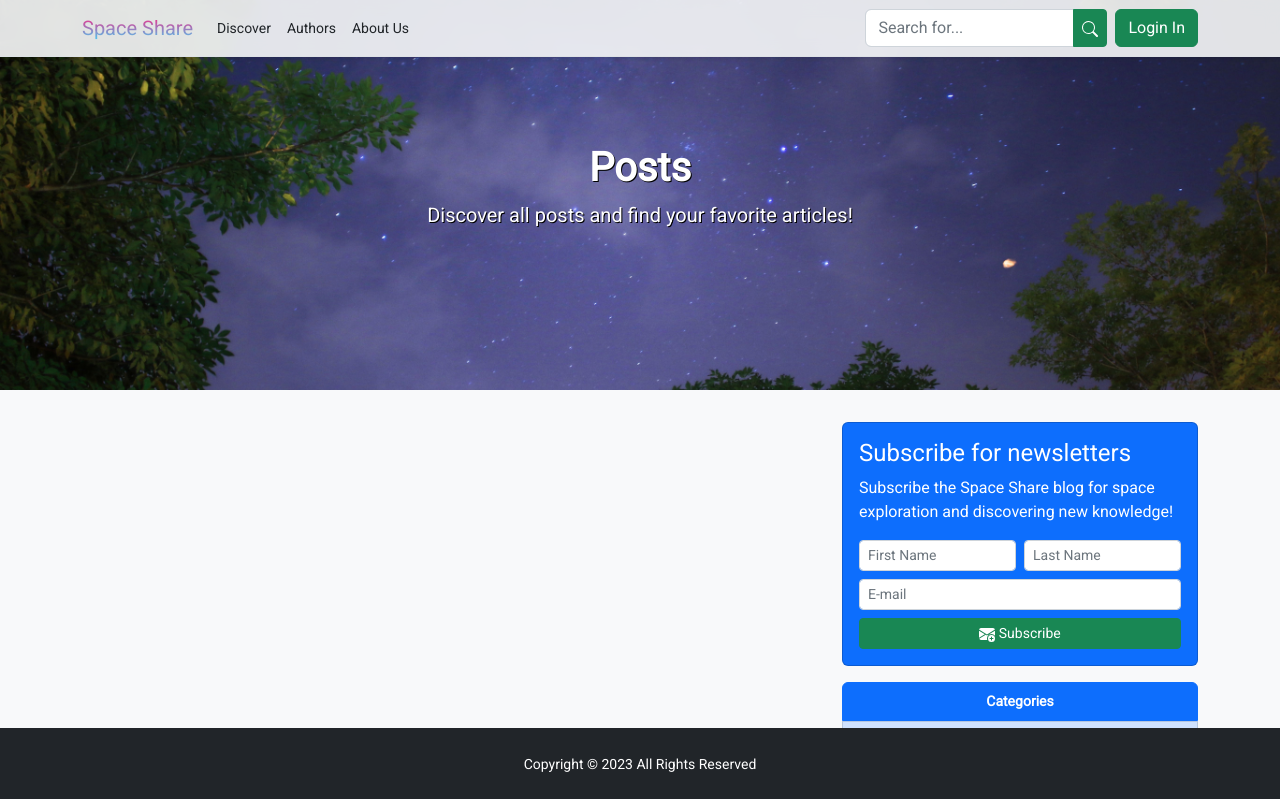
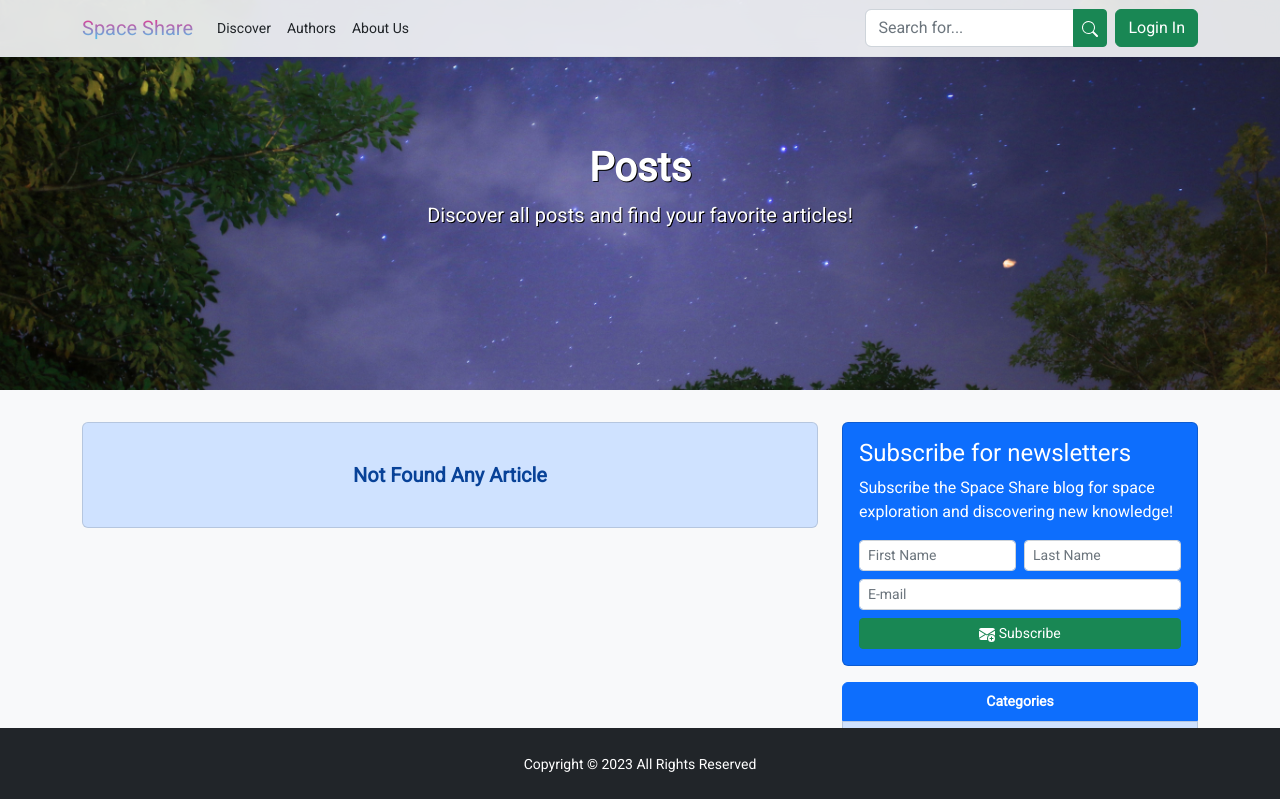
Before and after one commit to UltiPro/Space-Share, a Django app: a page that uses SpaceShare/Blog/templates/Blog/posts.html in a window 1280 px wide. Shown: the top 799 px of the page. Run offline with Django 4.2, Linux system fonts and the light colour scheme; data comes from the database, SQL or seed files in the repository.

Commit message:
Add posts not found

```diff
--- a/SpaceShare/Blog/templates/Blog/posts.html
+++ b/SpaceShare/Blog/templates/Blog/posts.html
@@ -32,6 +32,7 @@
         <div class="container">
             <div class="row">
                 <div class="col-md-8">
+                    {% if posts %}
                         {% for post in posts %}
                             <div class="list-group mb-3">
                                 <a href="{% url 'post' post.slug %}" class="list-group-item list-group-item-action text-dark">
@@ -51,6 +52,17 @@
                                 </a>
                             </div>
                         {% endfor %}
+                    {% else %}
+                    <div class="list-group mb-3">
+                        <div class="list-group-item list-group-item-primary ">
+                            <article class="row align-items-center">
+                                <div class="col-md-12">
+                                    <h1 class="fs-5 mt-2 py-4 fw-bolder text-center">Not Found Any Article</h1>
+                                </div>
+                            </article>
+                        </div>
+                    </div>
+                    {% endif %}
                 </div>
                 <div class="col-md-4">
                     <div class="card text-bg-primary mb-3">
```
Lines whose indentation alone changed are shown as unchanged.
